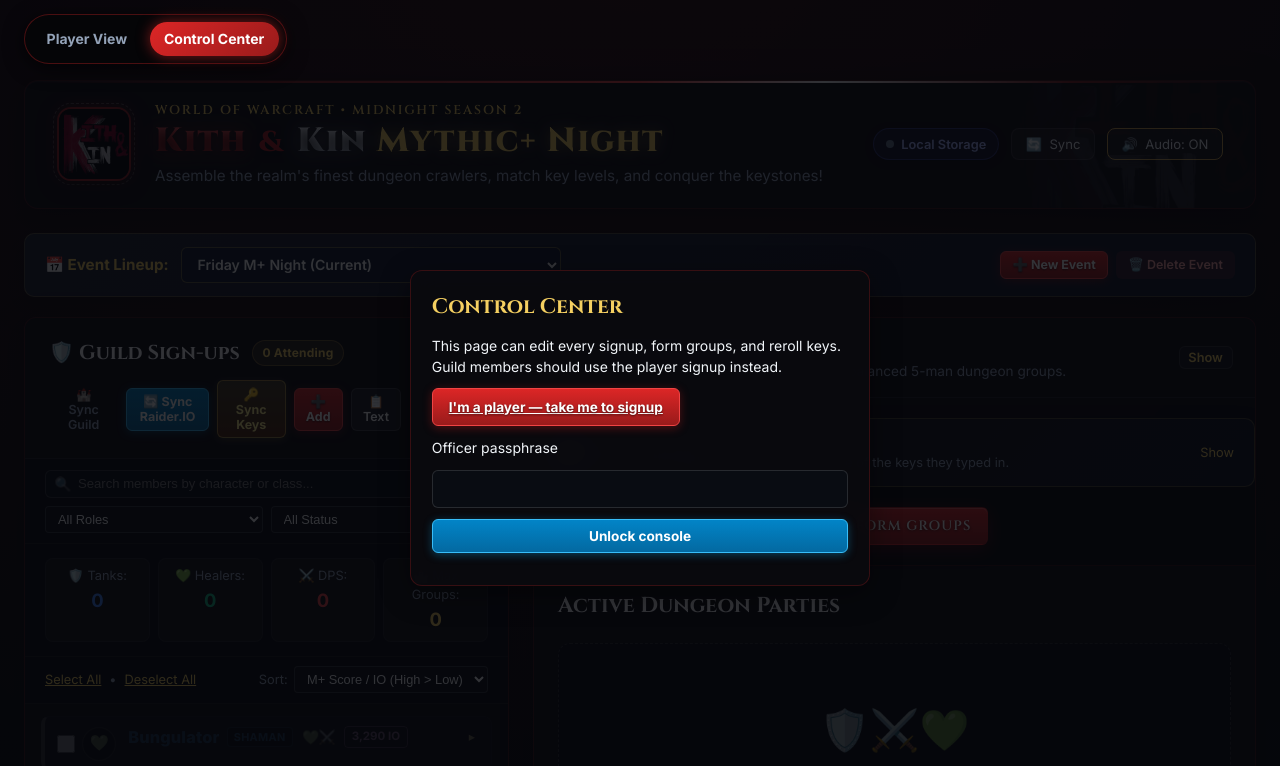
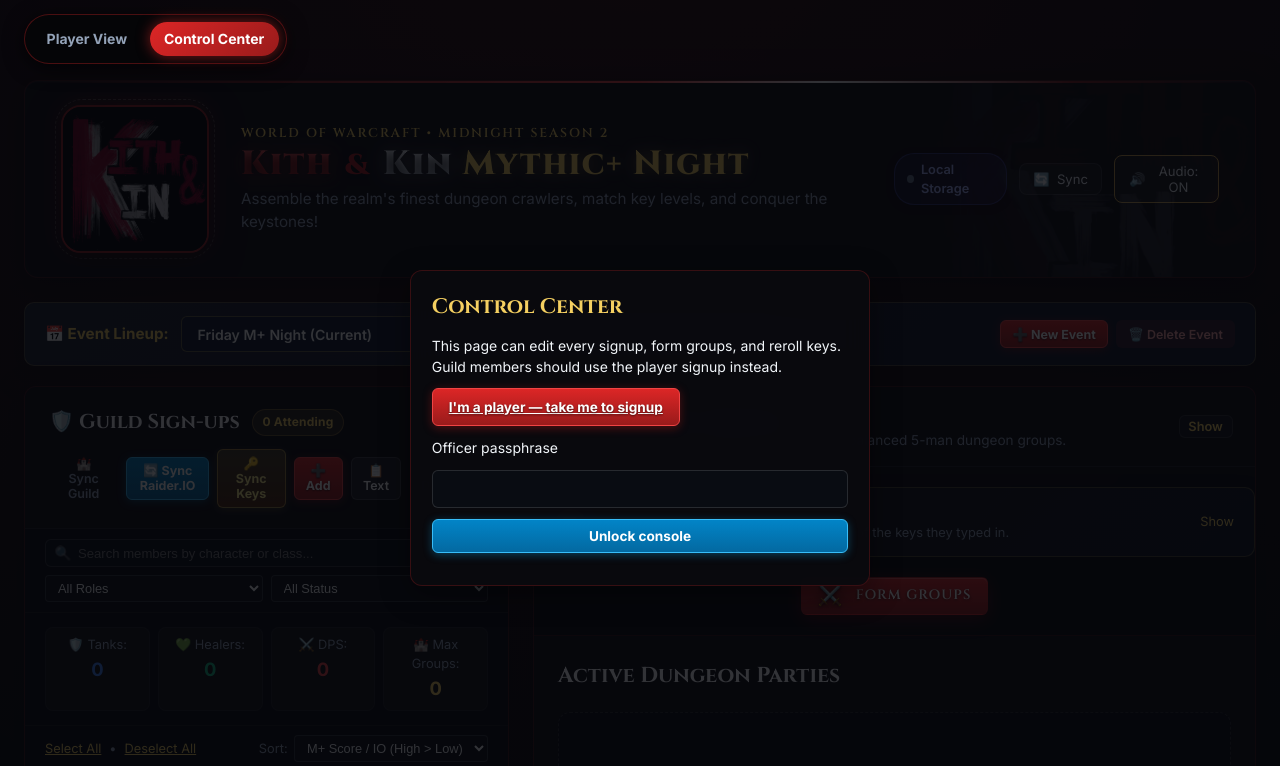
Before and after one commit to clayvanderburg/kith-and-kin-mplus, a website: page index.html in a window 1280 px wide. Shown: the top 766 px of the page. Drawn offline with Linux system fonts and the light colour scheme; no server answers.

Commit message:
Double size of guild emblem logo and adjust header layout

```diff
--- a/index.html
+++ b/index.html
@@ -8,7 +8,7 @@
   <link rel="preconnect" href="https://fonts.gstatic.com" crossorigin>
   <link href="https://fonts.googleapis.com/css2?family=Cinzel:wght@600;700;800;900&family=Inter:wght@400;500;600;700;800&display=swap" rel="stylesheet">
   <link rel="icon" type="image/jpeg" href="assets/kith-and-kin-logo.jpg">
-  <link rel="stylesheet" href="styles.css?v=form-btn-1">
+  <link rel="stylesheet" href="styles.css?v=logo-2">
 </head>
 <body>
   <!-- Ambient Audio Elements synthesized via Web Audio API -->
--- a/styles.css
+++ b/styles.css
@@ -122,8 +122,8 @@ body {
 .guild-header {
   display: flex;
   align-items: center;
-  gap: 1.5rem;
-  padding: 1.25rem 2rem;
+  gap: 2rem;
+  padding: 1.5rem 2.25rem;
   background: var(--bg-card);
   backdrop-filter: blur(12px);
   border: 1px solid var(--border-card);
@@ -138,11 +138,11 @@ body {
 .guild-header::before {
   content: '';
   position: absolute;
-  right: -15px;
+  right: -20px;
   top: 50%;
   transform: translateY(-50%);
-  width: 280px;
-  height: 280px;
+  width: 380px;
+  height: 380px;
   background-image: url('assets/kith-and-kin-logo.jpg');
   background-size: contain;
   background-repeat: no-repeat;
@@ -171,10 +171,10 @@ body {
 
 /* Guild Emblem Badge */
 .guild-emblem {
-  width: 74px;
-  height: 74px;
+  width: 148px;
+  height: 148px;
   position: relative;
-  border-radius: 16px;
+  border-radius: 24px;
   cursor: pointer;
   display: flex;
   align-items: center;
@@ -184,7 +184,7 @@ body {
 }
 
 .guild-emblem:hover {
-  transform: scale(1.06);
+  transform: scale(1.05);
 }
 
 .guild-emblem:active,
@@ -197,9 +197,9 @@ body {
   width: 100%;
   height: 100%;
   object-fit: cover;
-  border-radius: 14px;
+  border-radius: 20px;
   border: 2px solid rgba(220, 38, 38, 0.65);
-  box-shadow: 0 4px 18px rgba(0, 0, 0, 0.8), 0 0 16px rgba(185, 28, 28, 0.45);
+  box-shadow: 0 8px 32px rgba(0, 0, 0, 0.85), 0 0 24px rgba(185, 28, 28, 0.5);
   position: relative;
   z-index: 2;
   transition: border-color 0.3s ease, box-shadow 0.3s ease;
@@ -207,13 +207,13 @@ body {
 
 .guild-emblem:hover .emblem-img {
   border-color: #ef4444;
-  box-shadow: 0 6px 24px rgba(0, 0, 0, 0.9), 0 0 28px rgba(239, 68, 68, 0.7);
+  box-shadow: 0 10px 36px rgba(0, 0, 0, 0.95), 0 0 32px rgba(239, 68, 68, 0.75);
 }
 
 .emblem-glow {
   position: absolute;
-  inset: -6px;
-  border-radius: 20px;
+  inset: -10px;
+  border-radius: 30px;
   background: radial-gradient(circle, rgba(220, 38, 38, 0.45) 0%, rgba(185, 28, 28, 0) 70%);
   z-index: 1;
   pointer-events: none;
@@ -222,9 +222,9 @@ body {
 
 .emblem-ring {
   position: absolute;
-  inset: -4px;
+  inset: -6px;
   border: 1px dashed rgba(248, 250, 252, 0.3);
-  border-radius: 18px;
+  border-radius: 28px;
   z-index: 1;
   pointer-events: none;
   transition: border-color 0.3s ease;
@@ -1049,6 +1049,12 @@ body {
 }
 
 @media (max-width: 768px) {
+  .guild-header {
+    flex-direction: column;
+    text-align: center;
+    gap: 1.25rem;
+    padding: 1.5rem 1rem;
+  }
   .settings-box {
     grid-template-columns: 1fr;
   }
```
Also changed, not shown: signup.html (+1 -1 lines).
